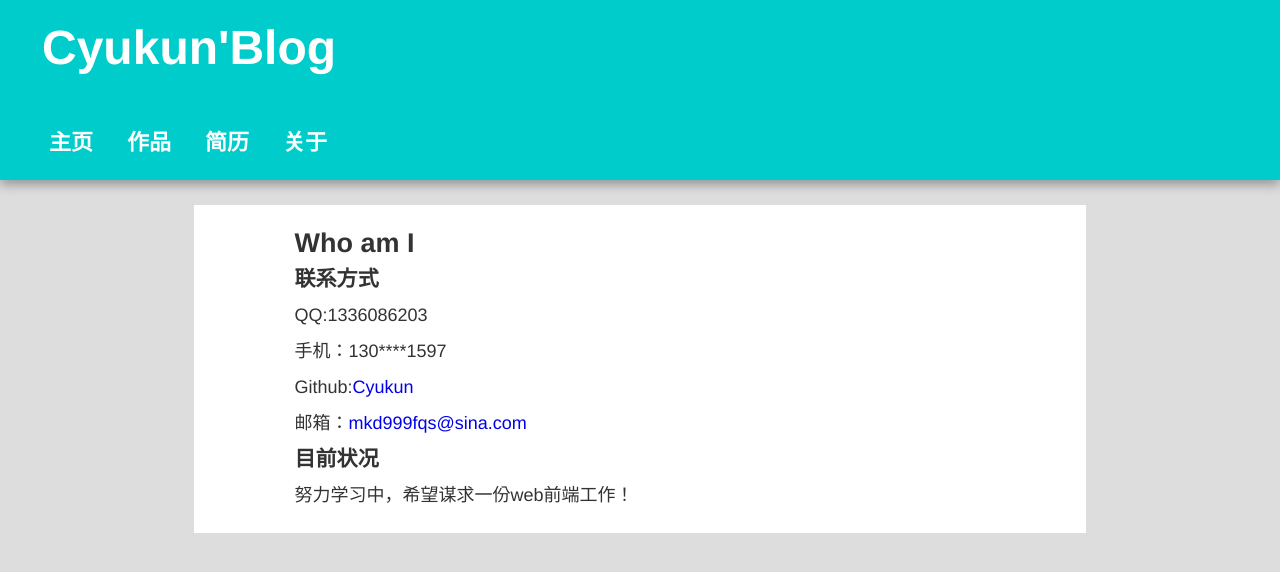
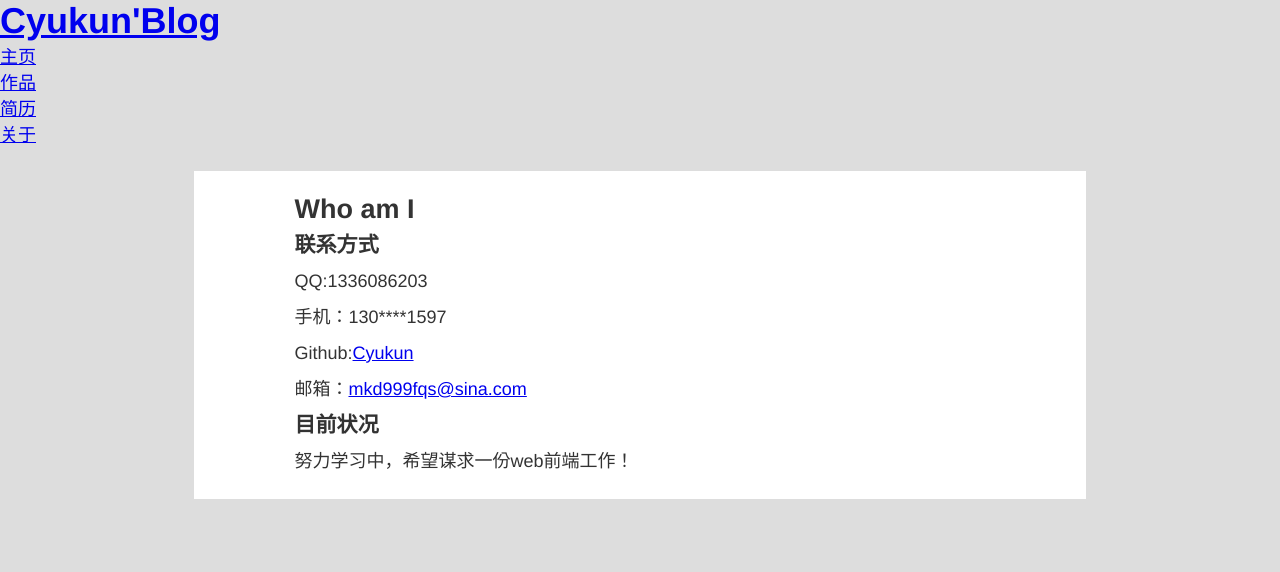
Before and after one commit to Cyukun/Cyukun.github.io, a plain HTML site: page about.html in a window 1280 px wide. Drawn offline with Linux system fonts and the light colour scheme.

Commit message:
Update about.html

```diff
--- a/about.html
+++ b/about.html
@@ -4,6 +4,7 @@
 <meta charset="utf-8">
 <title>关于</title>
 <link rel="icon" type="image/x-icon" href="https://assets-cdn.github.com/favicon.ico">
+<link type="text/css" rel="navtsheet" href="/stylesheets/navt.css">
 <style type="text/css">
 * {margin:0;padding:0;}
 body{
@@ -12,7 +13,7 @@ body{
 	color:#333;
 	background-color:#ddd;
 }
-#header{
+/*#header{
 	height:180px;
 	background-color:#0CC;
 	color:#fff;
@@ -48,7 +49,7 @@ a.navt:hover,a.navt:active{
     }
 a.title2:link,a.title2:visited,a.title2:hover,a.title2:active{
 	color:#FFF;
-	}
+	}*/
 #main{
 	text-align:left;
 	padding-left:100px;
```
